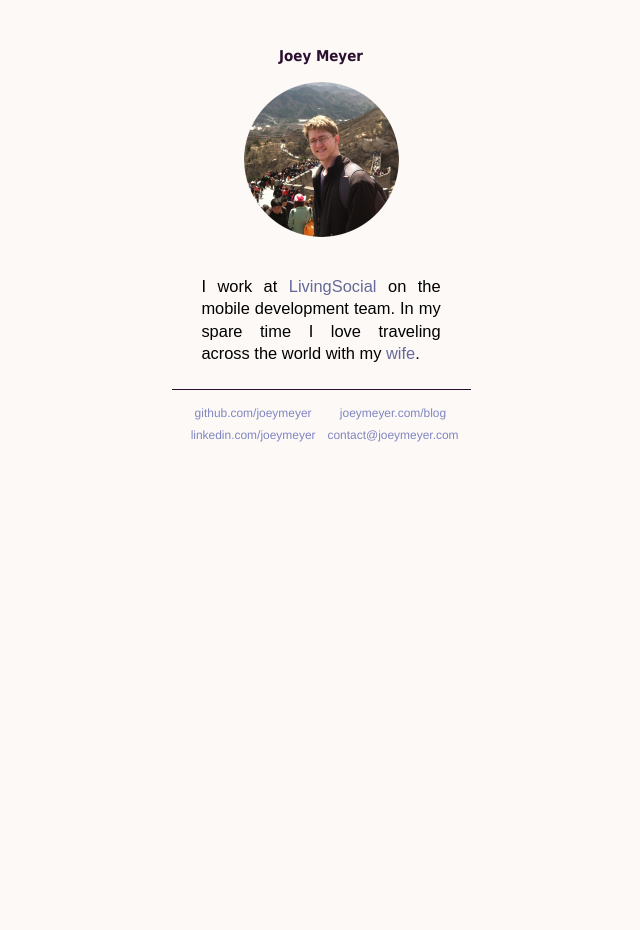
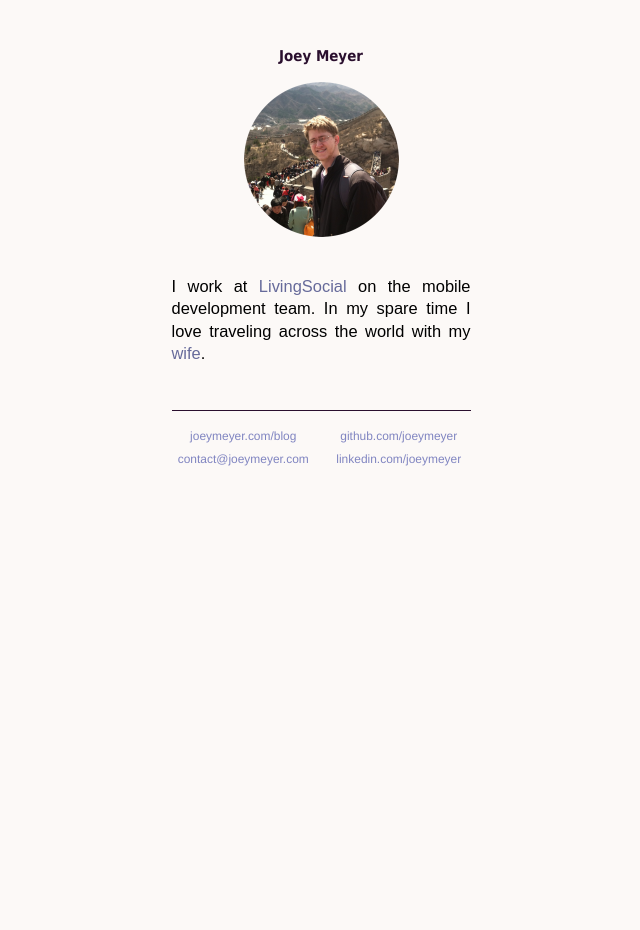
Before and after one commit to joeymeyer/www.joeymeyer.com, a Jekyll site: the page built from index.html, in a window 1280 px wide. Shown: the whole page, without its empty margins (319-959 px from the left). Built offline with Jekyll 4.4.1, drawn with Linux system fonts in a browser that asks for light colours.

Commit message:
change some style, make posts larger width, and whole site responsive

```diff
--- a/_layouts/default.html
+++ b/_layouts/default.html
@@ -24,20 +24,18 @@
               </div>
             </div>
 
-                {{ content }}
+            <div id="content">
+              {{ content }}
+            </div>
 
             <div class="footer">
               <div class="contact">
-                <p>
-                  <a href="/blog/">joeymeyer.com/blog</a><br />
-                  <a href="mailto:contact@joeymeyer.com">contact@joeymeyer.com</a>
-                </p>
-              </div>
-              <div class="contact">
-                <p>
-                  <a href="https://github.com/joeymeyer/">github.com/joeymeyer</a><br />
-                  <a href="http://www.linkedin.com/in/joeymeyer">linkedin.com/joeymeyer</a><br />
-                </p>
+                <ul>
+                  <li><a href="/blog/">joeymeyer.com/blog</a></li>
+                  <li><a href="mailto:contact@joeymeyer.com">contact@joeymeyer.com</a></li>
+                  <li><a href="https://github.com/joeymeyer/">github.com/joeymeyer</a></li>
+                  <li><a href="http://www.linkedin.com/in/joeymeyer">linkedin.com/joeymeyer</a></li>
+                </ul>
               </div>
             </div>
           </div>
--- a/css/main.css
+++ b/css/main.css
@@ -32,6 +32,10 @@
 table {
   font-size: inherit;
   font: 100%;
+}
+
+ul {
+  list-style-type: none;
 }
 
 /*****************************************************************************/
@@ -69,7 +73,6 @@
   color:            #5B2A7E;
 }
 
-
 /*****************************************************************************/
 /*
 /* Home
@@ -77,8 +80,9 @@
 /*****************************************************************************/
 
 #home {
-  padding-left: 2em;
-  padding-right: 2em;
+  width: 20em;
+  max-width: 100%;
+  margin: 0 auto;
 }
 
 #home p {
@@ -92,6 +96,19 @@
 
 /*****************************************************************************/
 /*
+/* Content
+/*
+/*****************************************************************************/
+
+#content {
+  max-width: 100%;
+  margin: 0 auto;
+  padding-right: 1em;
+  padding-left: 1em;
+}
+
+/*****************************************************************************/
+/*
 /* Site
 /*
 /*****************************************************************************/
@@ -99,8 +116,9 @@
 .site {
   font-size: 115%;
   text-align: justify;
-  width: 20em;
-  margin: 2em auto 2em;
+  width: 48em;
+  max-width: 100%;
+  margin: 2em auto;
   line-height: 1.5em;
 }
 
@@ -131,7 +149,6 @@
 
 .site .header a.extra {
   color: #aaa;
-  margin-left: 1em;
 }
 
 .site .header a.extra:hover {
@@ -143,31 +160,27 @@
 }
 
 .site .footer {
-  font-size: 80%;
+  width: 20em;
+  max-width: 100%;
+  margin: 3em auto 2em;
+  padding-top: 1em;
   color: #666;
   border-top: 1px solid #2A0F2E;
-  margin-top: 2em;
-  overflow: hidden;
 }
 
 .site .footer .contact {
-  float: right;
-  margin-right: 1em;
   text-align: center;
+  font-size: 80%;
+}
+
+.site .footer .contact ul {
+  columns: 2;
+  -webkit-columns: 2;
+  -mox-columns: 2;
 }
 
 .site .footer .contact a {
   color: #8085C1;
-}
-
-.site .footer .rss {
-  margin-top: 1.1em;
-  margin-right: -.2em;
-  float: right;
-}
-
-.site .footer .rss img {
-  border: 0;
 }
 
 /*****************************************************************************/
@@ -177,6 +190,7 @@
 /*****************************************************************************/
 
 /* standard */
+
 #post pre {
   border: 1px solid #ddd;
   background-color: #eef;
```
